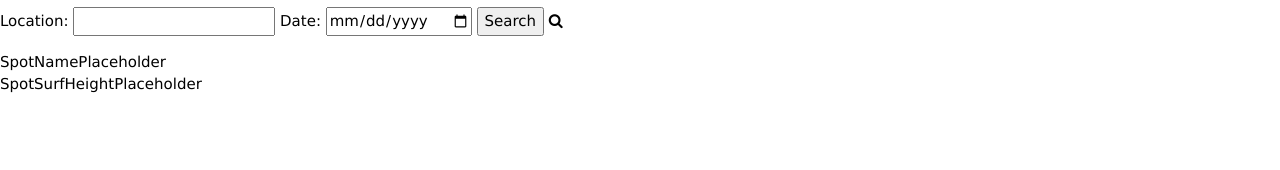
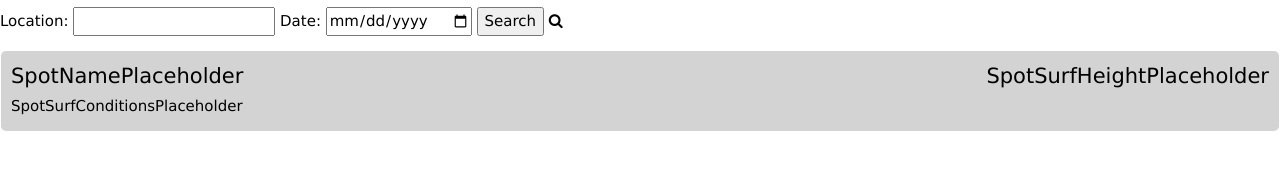
Before and after one commit to TyDSmith/Surfs-App, a plain HTML site: page index.html in a window 1280 px wide. Shown: the part 238-408 px from the top of the page. Drawn offline with nearby package versions, Linux system fonts and the light colour scheme; no server answers.

Commit message:
styling updates

```diff
--- a/css/style.css
+++ b/css/style.css
@@ -1,7 +1,25 @@
-.individual-spot-section{
 
-    padding: 5px;
+
+
+/* Surf Spot Card Layout */
+.singleSurfSpotCard{
+    padding: 10px;
     background: lightgray;
     border-radius: 5px;
     margin: 1px;
 }
+
+.spot-name-output{
+    font-size: 1.4em;
+    margin-bottom: 3px;
+}
+
+.spot-conditions-output{
+
+    margin-bottom: 3px;
+}
+
+.spot-height-output{
+   float: right;
+   font-size: 1.4em;
+}
--- a/index.html
+++ b/index.html
@@ -25,8 +25,10 @@
 
       <div class="surfSpotsList">
         <div class="singleSurfSpotCard">
-		  <div id="spot-name-output">SpotNamePlaceholder</div>
-		  <div id="spot-height-output">SpotSurfHeightPlaceholder</div>
+		  <div class="spot-height-output">SpotSurfHeightPlaceholder</div>
+		  <div class="spot-name-output">SpotNamePlaceholder</div>
+		  <div class="spot-conditions-output">SpotSurfConditionsPlaceholder</div>
+
         </div>
       </div>
     </div>
--- a/javascript/app.js
+++ b/javascript/app.js
@@ -17,6 +17,7 @@ function findConditions (id) {
         console.log(response, "conditions")
         for(i=0; i < response.length; i++){
             console.log(response[i].shape_full)
+
         }
     })
 }
@@ -34,8 +35,9 @@ function findNearSpots () {
         }).then(function(response) {
             console.log(response);
             findConditions(response[0].spot_id)
-            for(i=0; i < response.length; i++){
+            for(i = 0; i < response.length; i++){
                 findDistance(response[i].coordinates)
+                displaySpotCards();
             }
         });
 }
@@ -45,8 +47,9 @@ findNearSpots()
 
 
 //this is to display the card for each spot, might want to put this in the findNearSpots for loop instead
-// function displaySpotCards(){
-//     for(i=0;i<response[i].length;i++){
-//         //display
-//     }
-// };
+function displaySpotCards(){
+    for(i=0;i< response[i].length; i++){
+        console.log("spot");
+        //display
+    }
+};
```
